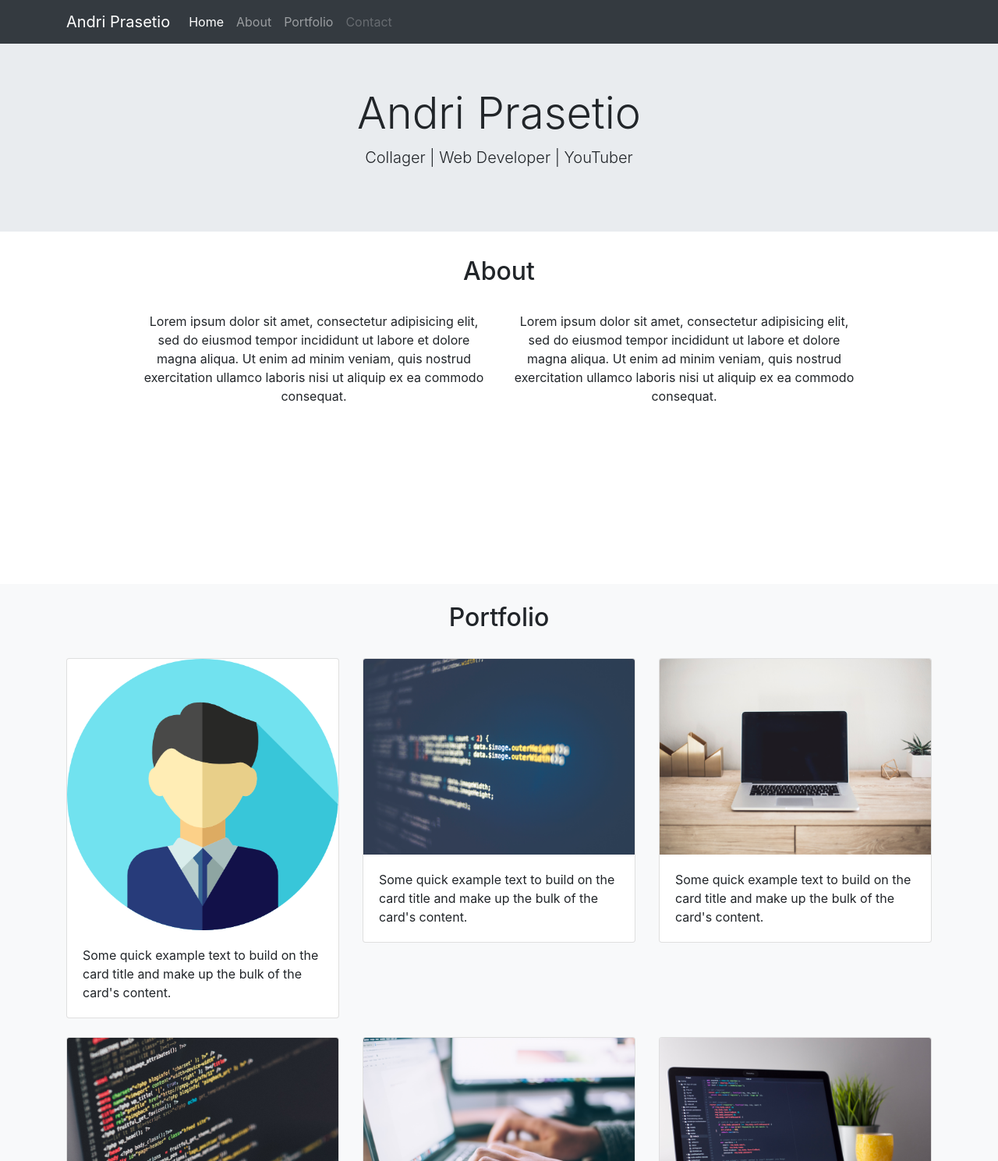
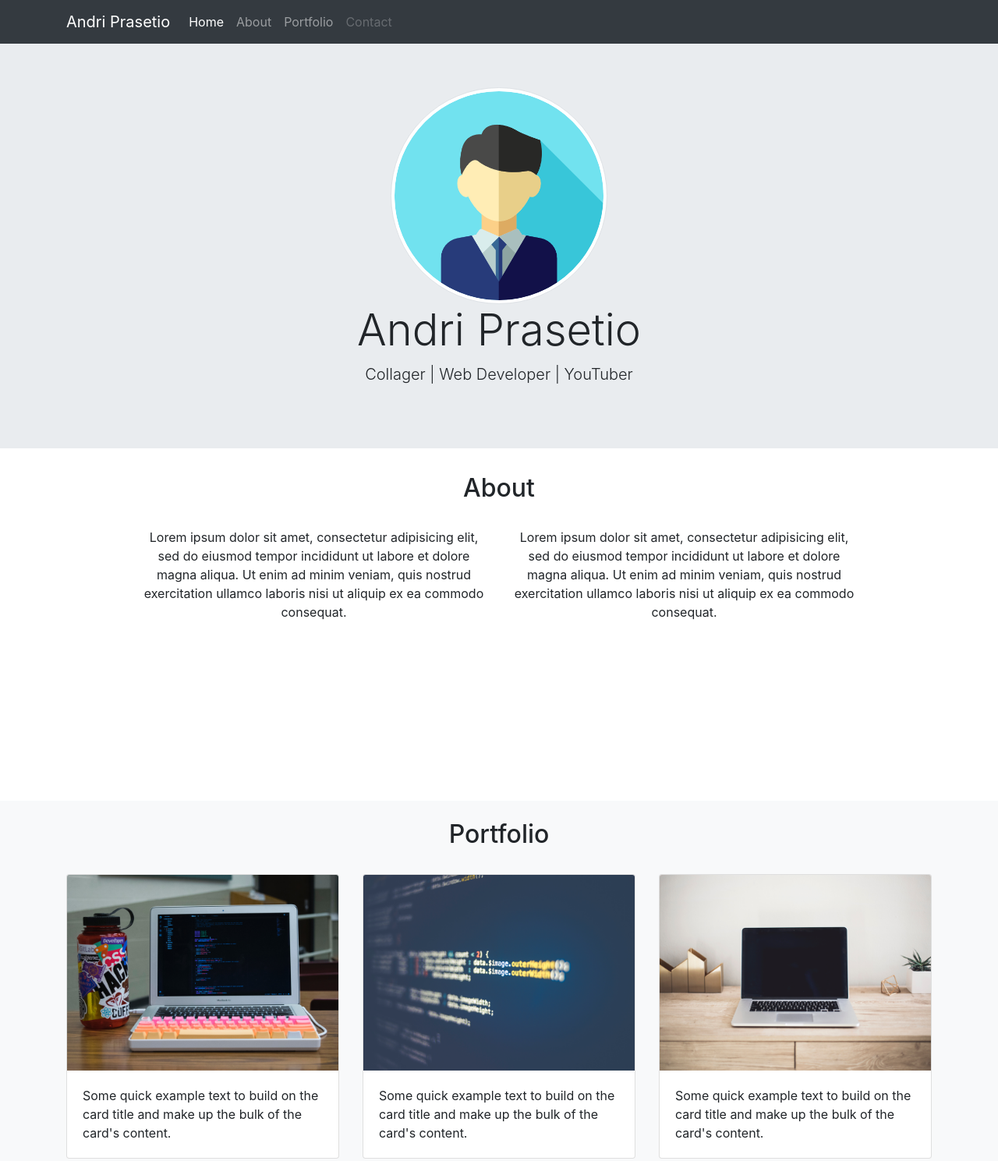
Before and after one commit to andri-prasetio/portpolio, a plain HTML site: page index.html in a window 1280 px wide. Shown: the top 1489 px of the page at 78% size. Drawn offline with nearby package versions, Linux system fonts and the light colour scheme.

Commit message:
Update index.html

```diff
--- a/index.html
+++ b/index.html
@@ -39,7 +39,7 @@
 
   <div class="jumbotron jumbotron-fluid">
     <div class="container text-center">
-
+      <img src="img/profile1.png" width="25%" class="rounded-circle img-thumbnail">
       <h1 class="display-4">Andri Prasetio</h1>
       <p class="lead"> Collager | Web Developer | YouTuber </p>
     </div>
@@ -81,8 +81,7 @@
   <div class="row mb-4">
     <div class="col-md">
       <div class="card">
-        <img src="img/Profile1.png" class="card-img-top">
-        <!-- <img src="img/thumbs/1.png" class="card-img-top" alt="..."> -->
+        <img src="img/thumbs/1.png" class="card-img-top" alt="...">
         <div class="card-body">
           <p class="card-text">Some quick example text to build on the card title and make up the bulk of the card's content.</p>
         </div>
```
